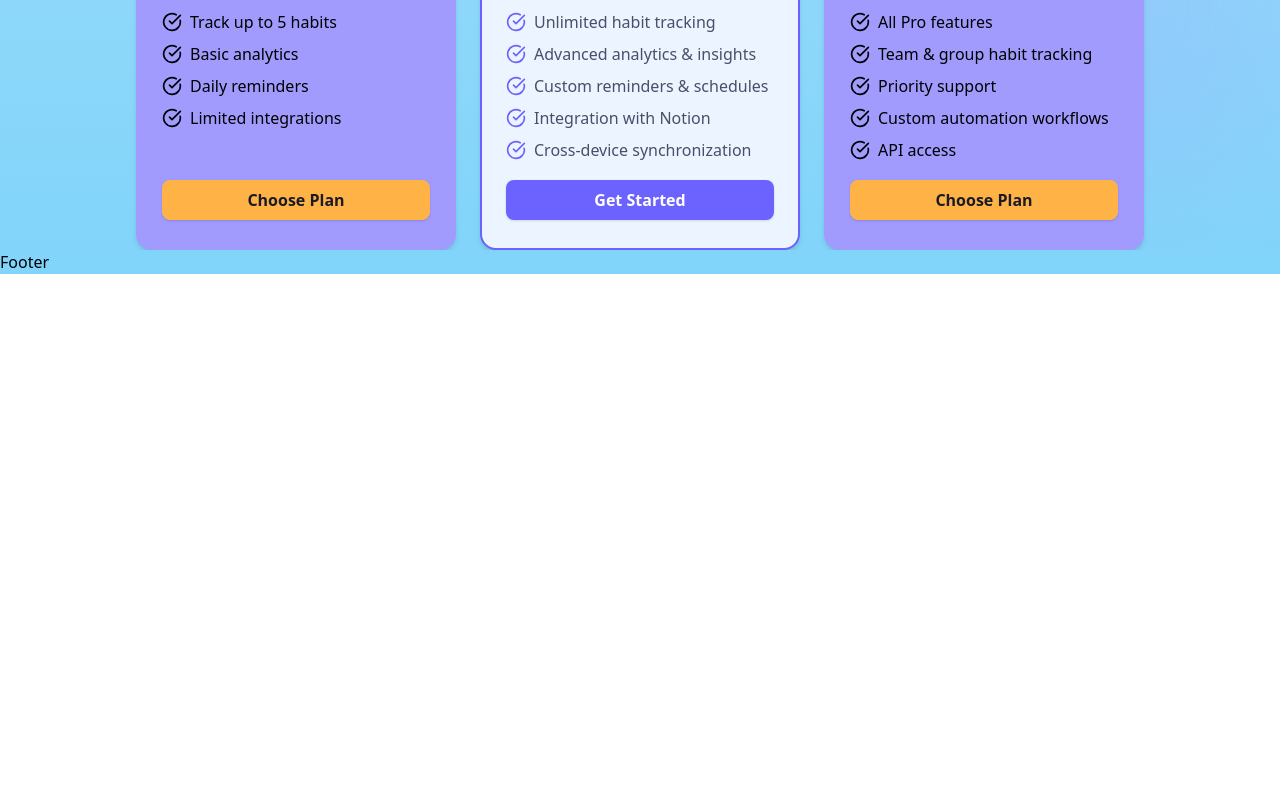
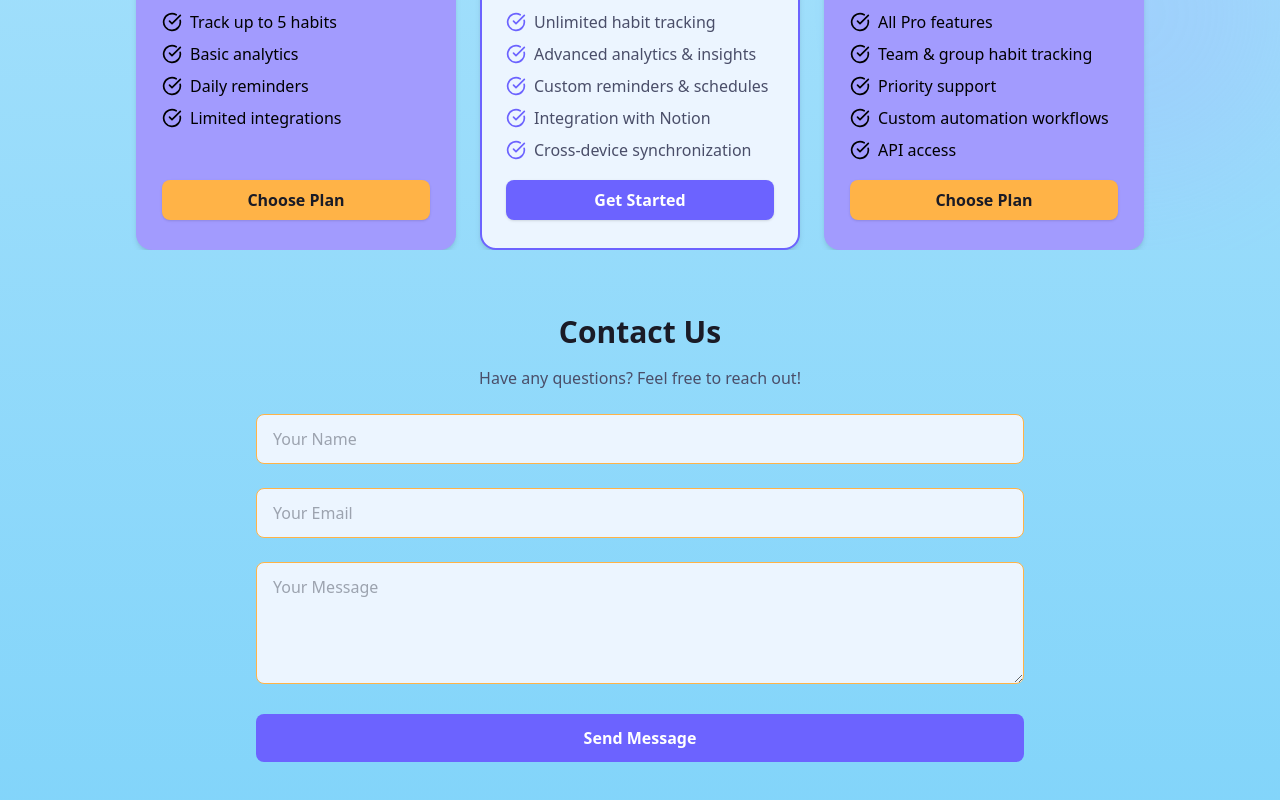
Before and after one commit to Santi-Teran/qoop.ai-interview, a Next.js app: page / in a window 1280 px wide. Shown: the part 1996-2796 px from the top of the page. Before the commit the page ends 2270 px from the top, so only its background shows below. Built offline with nearby package versions, Linux system fonts and the light colour scheme; no server answers.

Commit message:
contact-section

```diff
--- a/package.json
+++ b/package.json
@@ -9,13 +9,17 @@
     "lint": "next lint"
   },
   "dependencies": {
+    "@hookform/resolvers": "^4.1.1",
     "embla-carousel-react": "^8.5.2",
     "framer-motion": "^12.4.7",
     "lucide-react": "^0.475.0",
     "next": "15.1.7",
     "next-themes": "^0.4.4",
     "react": "^19.0.0",
-    "react-dom": "^19.0.0"
+    "react-dom": "^19.0.0",
+    "react-hook-form": "^7.54.2",
+    "react-hot-toast": "^2.5.2",
+    "yup": "^1.6.1"
   },
   "devDependencies": {
     "@eslint/eslintrc": "^3",
--- a/src/app/page.tsx
+++ b/src/app/page.tsx
@@ -1,15 +1,19 @@
+import Contact from "@/components/Contact";
 import Features from "@/components/Features";
 import Hero from "@/components/Hero";
 import Pricing from "@/components/Pricing";
 import Testimonials from "@/components/Testimonials";
+import { Toaster } from "react-hot-toast";
 
 export default function Home() {
   return (
     <div>
+      <Toaster />
       <Hero />
       <Features />
       <Testimonials />
       <Pricing />
+      <Contact />
     </div>
   );
 }
--- /dev/null
+++ b/src/components/Contact.tsx
@@ -0,0 +1,124 @@
+"use client";
+import { useForm } from "react-hook-form";
+import { yupResolver } from "@hookform/resolvers/yup";
+import * as yup from "yup";
+import { motion } from "framer-motion";
+import { toast } from "react-hot-toast";
+
+const contactSchema = yup.object().shape({
+  name: yup.string().required("Name is required"),
+  email: yup.string().email("Invalid email").required("Email is required"),
+  message: yup.string().required("Message cannot be empty"),
+});
+
+const Contact = () => {
+  const {
+    register,
+    handleSubmit,
+    formState: { errors, isSubmitting },
+    reset,
+  } = useForm({
+    resolver: yupResolver(contactSchema),
+  });
+
+  const onSubmit = async (data: unknown) => {
+    try {
+      console.log("Form Data:", data);
+      toast.success("Message sent successfully!");
+      reset();
+      // eslint-disable-next-line @typescript-eslint/no-unused-vars
+    } catch (error) {
+      toast.error("Something went wrong. Please try again.");
+    }
+  };
+
+  return (
+    <section className="py-16 px-6 md:px-12">
+      <motion.div
+        initial={{ opacity: 0, y: 50 }}
+        whileInView={{ opacity: 1, y: 0 }}
+        transition={{ duration: 0.5 }}
+        viewport={{ once: true }}
+        className="max-w-3xl mx-auto text-center"
+      >
+        <h2 className="text-3xl font-bold text-light-textPrimary dark:text-dark-textPrimary mb-4">
+          Contact Us
+        </h2>
+        <p className="text-light-textSecondary dark:text-dark-textSecondary mb-6">
+          Have any questions? Feel free to reach out!
+        </p>
+
+        {/* FORM */}
+        <form onSubmit={handleSubmit(onSubmit)} className="space-y-6">
+          {/* Name Field */}
+          <div>
+            <input
+              type="text"
+              placeholder="Your Name"
+              {...register("name")}
+              className={`w-full px-4 py-3 rounded-lg border transition ${
+                errors.name
+                  ? "border-red-500"
+                  : "border-light-tertiary dark:border-dark-tertiary"
+              } bg-light-background dark:bg-dark-background text-light-textPrimary dark:text-dark-textPrimary focus:outline-none focus:ring-2 focus:ring-light-primary dark:focus:ring-dark-primary`}
+            />
+            {errors.name && (
+              <p className="text-red-500 text-sm mt-1">{errors.name.message}</p>
+            )}
+          </div>
+
+          {/* Email Field */}
+          <div>
+            <input
+              type="email"
+              placeholder="Your Email"
+              {...register("email")}
+              className={`w-full px-4 py-3 rounded-lg border transition ${
+                errors.email
+                  ? "border-red-500"
+                  : "border-light-tertiary dark:border-dark-tertiary"
+              } bg-light-background dark:bg-dark-background text-light-textPrimary dark:text-dark-textPrimary focus:outline-none focus:ring-2 focus:ring-light-primary dark:focus:ring-dark-primary`}
+            />
+            {errors.email && (
+              <p className="text-red-500 text-sm mt-1">
+                {errors.email.message}
+              </p>
+            )}
+          </div>
+
+          {/* Message Field */}
+          <div>
+            <textarea
+              rows={4}
+              placeholder="Your Message"
+              {...register("message")}
+              className={`w-full px-4 py-3 rounded-lg border transition ${
+                errors.message
+                  ? "border-red-500"
+                  : "border-light-tertiary dark:border-dark-tertiary"
+              } bg-light-background dark:bg-dark-background text-light-textPrimary dark:text-dark-textPrimary focus:outline-none focus:ring-2 focus:ring-light-primary dark:focus:ring-dark-primary`}
+            />
+            {errors.message && (
+              <p className="text-red-500 text-sm mt-1">
+                {errors.message.message}
+              </p>
+            )}
+          </div>
+
+          {/* Submit Button */}
+          <motion.button
+            whileTap={{ scale: 0.95 }}
+            whileHover={{ scale: 1.05 }}
+            disabled={isSubmitting}
+            type="submit"
+            className="w-full py-3 rounded-lg font-semibold transition-colors bg-light-primary text-white dark:bg-dark-primary hover:bg-opacity-90 disabled:opacity-50"
+          >
+            {isSubmitting ? "Sending..." : "Send Message"}
+          </motion.button>
+        </form>
+      </motion.div>
+    </section>
+  );
+};
+
+export default Contact;
```
Also changed, not shown: 1 other file (tests, documents, lock files or other folders).
